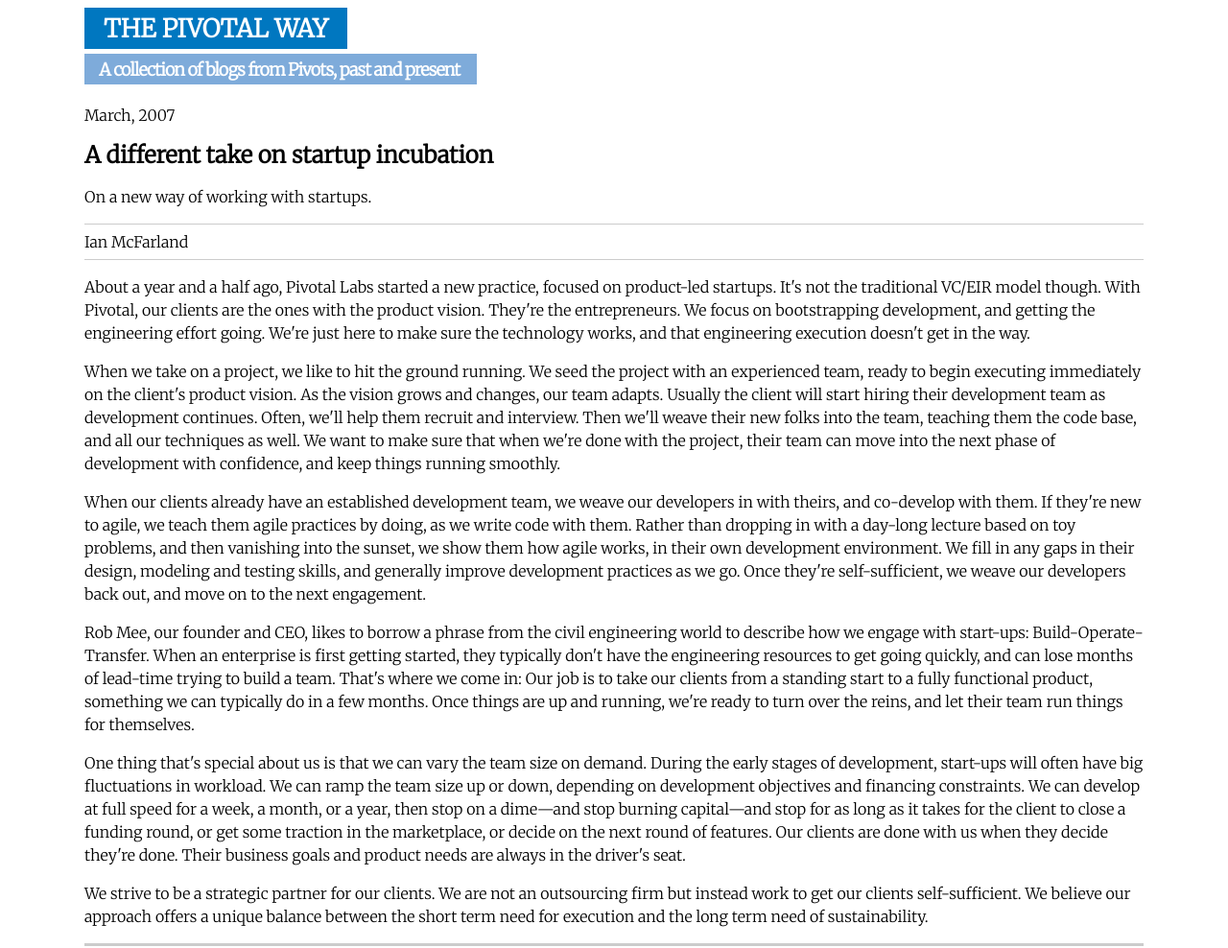
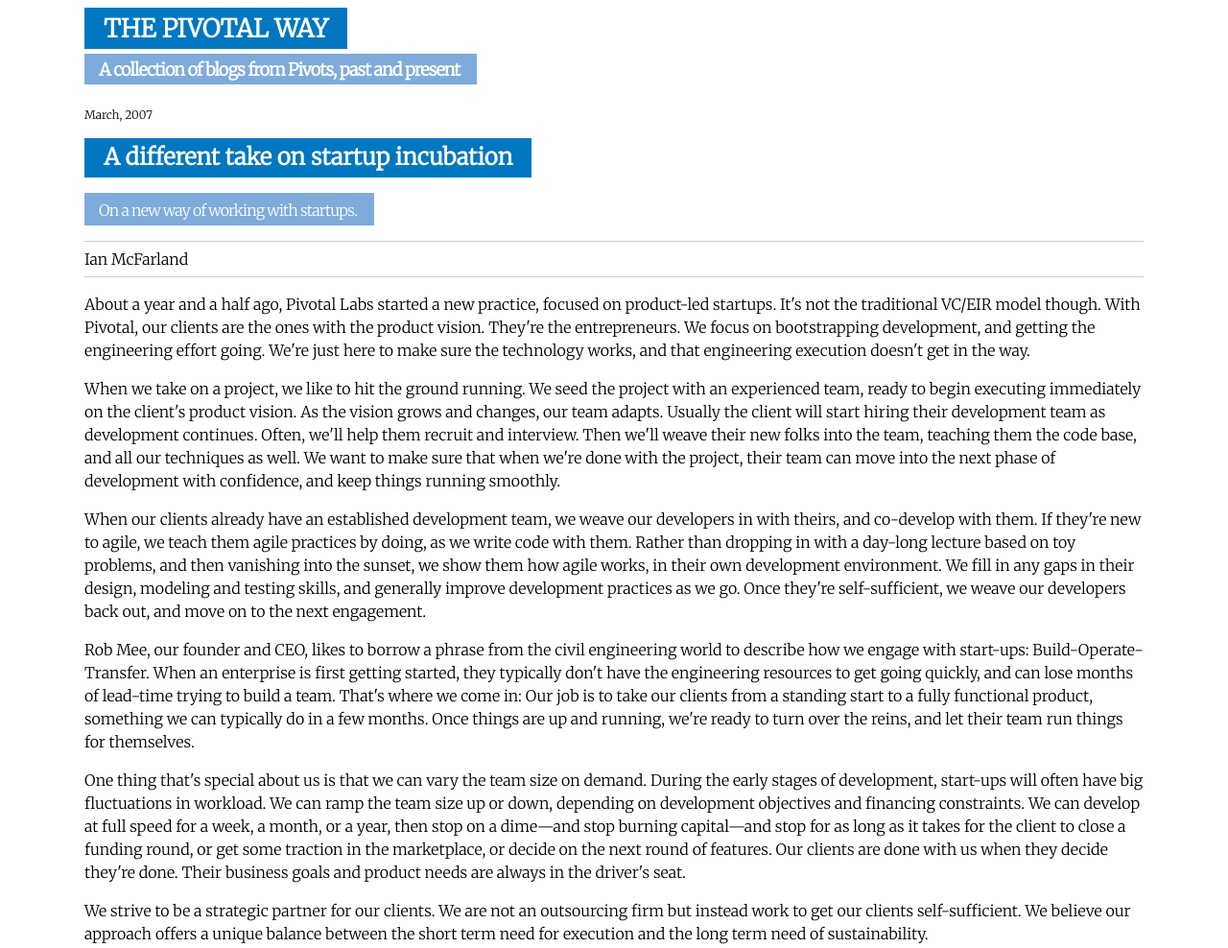
Before and after one commit to robb1e/the-pivotal-way, a plain HTML site: page index.html in a window 1280 px wide. Shown: the top 988 px of the page at 96% size. Drawn offline with Linux system fonts and the light colour scheme.

Commit message:
Add header styles to articles.

```diff
--- a/all.css
+++ b/all.css
@@ -11,11 +11,6 @@ body {
 h1, h2 {
   line-height: 1.2em;
   margin: 0 0 5px;
-}
-
-hgroup h1, hgroup h2 {
-  color: white;
-  display: table;
 }
 
 hgroup h1 {
@@ -39,6 +34,10 @@ p.byline {
   padding: 6px 0;
 }
 
+p.dateline {
+  font-size: 12px;
+}
+
 code {
   display:block;
 }
--- a/screen.css
+++ b/screen.css
@@ -1,10 +1,15 @@
-hgroup h1 {
+hgroup h1, hgroup h2, article header h1, article header p.standfirst {
+  color: white;
+  display: table;
+}
+
+hgroup h1, article header h1 {
   padding: 6px 18px 4px 0;
   background: #0077C0;
   padding: 6px 20px;
 }
 
-hgroup h2 {
+hgroup h2, article header p.standfirst {
   background: #7EABDA;
   letter-spacing: -0.05em;
   padding: 6px 18px 4px 15px;
```
